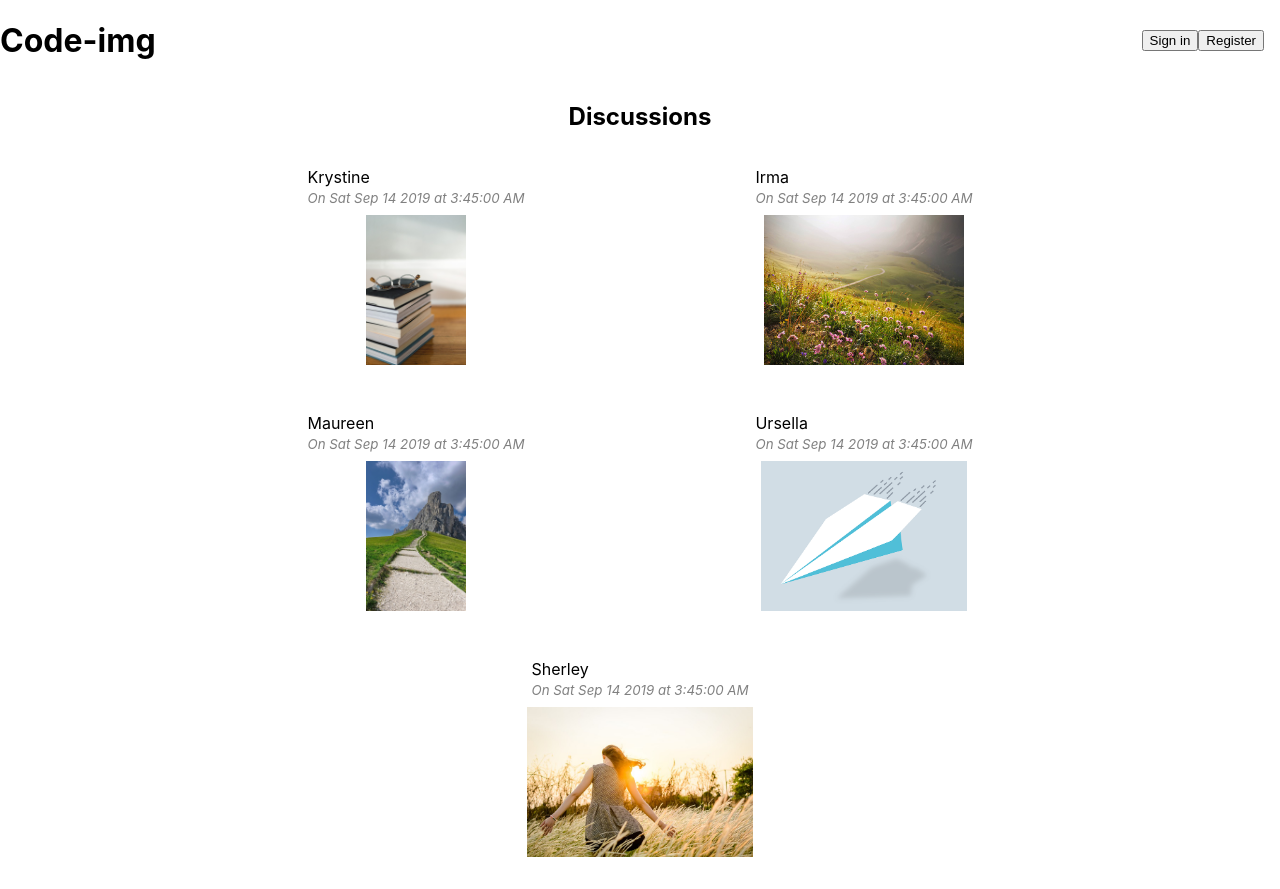
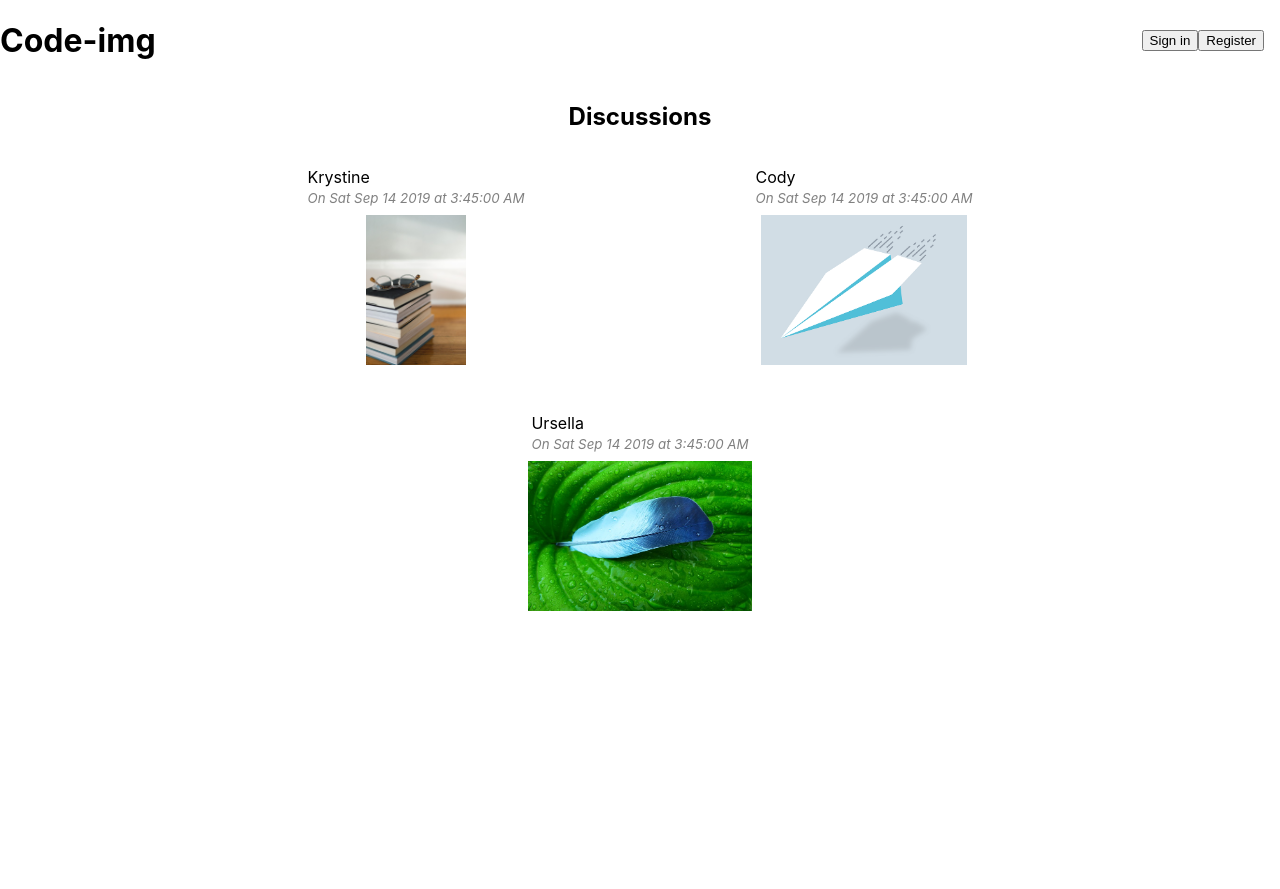
Before and after one commit to mlbiche/code-img, a React (Create React App) app: page / in a window 1280 px wide. After the commit the page ends 800 px from the top, so only its background shows below. Built offline with nearby package versions, Linux system fonts and the light colour scheme.

Commit message:
Replace front page mock-up discussions
- Replace front page mock-up discussions by DiscussionView component ones
- Fix missing key in component list in FrontPageView component
- Add images to mock-up discussions in DiscussionView component

```diff
--- a/src/DiscussionView/DiscussionView.js
+++ b/src/DiscussionView/DiscussionView.js
@@ -6,26 +6,62 @@ import UploadImage from '../UploadImage/UploadImage';
 import './DiscussionView.css';
 
 // Mock up Discussions object constants
-const MOCKUP_DISCUSSIONS = [
+export const MOCKUP_DISCUSSIONS = [
   {
     id: 0,
     responses: [
-      { id: 0, username: 'Krystine', date: new Date(), img: 'image1', reactions: [] },
-      { id: 1, username: 'Ern', date: new Date(), img: 'image2', reactions: [] },
-      { id: 2, username: 'Krystine', date: new Date(), img: 'image3', reactions: [] }
+      {
+        id: 0,
+        username: 'Krystine',
+        date: new Date(),
+        img: require('../mock-img/books-3733892_640.jpg'),
+        reactions: []
+      },
+      {
+        id: 1,
+        username: 'Ern',
+        date: new Date(),
+        img: require('../mock-img/mountain-4387827_640.jpg'),
+        reactions: []
+      },
+      {
+        id: 2,
+        username: 'Krystine',
+        date: new Date(),
+        img: require('../mock-img/nature-4353699_640.jpg'),
+        reactions: []
+      }
     ]
   },
   {
     id: 1,
     responses: [
-      { id: 3, username: 'Cody', date: new Date(), img: 'image4', reactions: [] },
-      { id: 4, username: 'Blaine', date: new Date(), img: 'image5', reactions: [] }
+      {
+        id: 3,
+        username: 'Cody',
+        date: new Date(),
+        img: require('../mock-img/plane-4301615_640.png'),
+        reactions: []
+      },
+      {
+        id: 4,
+        username: 'Blaine',
+        date: new Date(),
+        img: require('../mock-img/sunset-4405820_640.jpg'),
+        reactions: []
+      }
     ]
   },
   {
     id: 2,
     responses: [
-      { id: 5, username: 'Ursella', date: new Date(), img: 'image6', reactions: [] }
+      {
+        id: 5,
+        username: 'Ursella',
+        date: new Date(),
+        img: require('../mock-img/the-feather-of-a-bird-4395771_640.jpg'),
+        reactions: []
+      }
     ]
   }
 ];
--- a/src/FrontPageView/FrontPageView.js
+++ b/src/FrontPageView/FrontPageView.js
@@ -1,15 +1,8 @@
 import React from 'react';
 import Discussion from '../Discussion/Discussion';
+import { MOCKUP_DISCUSSIONS } from '../DiscussionView/DiscussionView';
 
-import './FrontPageView.css'
-
-const MOCKUP_DISCUSSIONS = [
-  { username: 'Krystine', date: new Date(), image: require('../mock-img/books-3733892_640.jpg') },
-  { username: 'Irma', date: new Date(), image: require('../mock-img/mountain-4387827_640.jpg') },
-  { username: 'Maureen', date: new Date(), image: require('../mock-img/nature-4353699_640.jpg') },
-  { username: 'Ursella', date: new Date(), image: require('../mock-img/plane-4301615_640.png') },
-  { username: 'Sherley', date: new Date(), image: require('../mock-img/sunset-4405820_640.jpg') }
-];
+import './FrontPageView.css';
 
 function FrontPageView() {
   return (
@@ -21,9 +14,12 @@ function FrontPageView() {
         {
           MOCKUP_DISCUSSIONS.map((mockup_discussion) => (
             <Discussion
-              username={mockup_discussion.username}
-              date={mockup_discussion.date}
-              image={mockup_discussion.image} />
+              id={mockup_discussion.id}
+              username={mockup_discussion.responses[0].username}
+              date={mockup_discussion.responses[0].date}
+              image={mockup_discussion.responses[0].img}
+              key={mockup_discussion.id}
+            />
           ))
         }
       </div>
```
